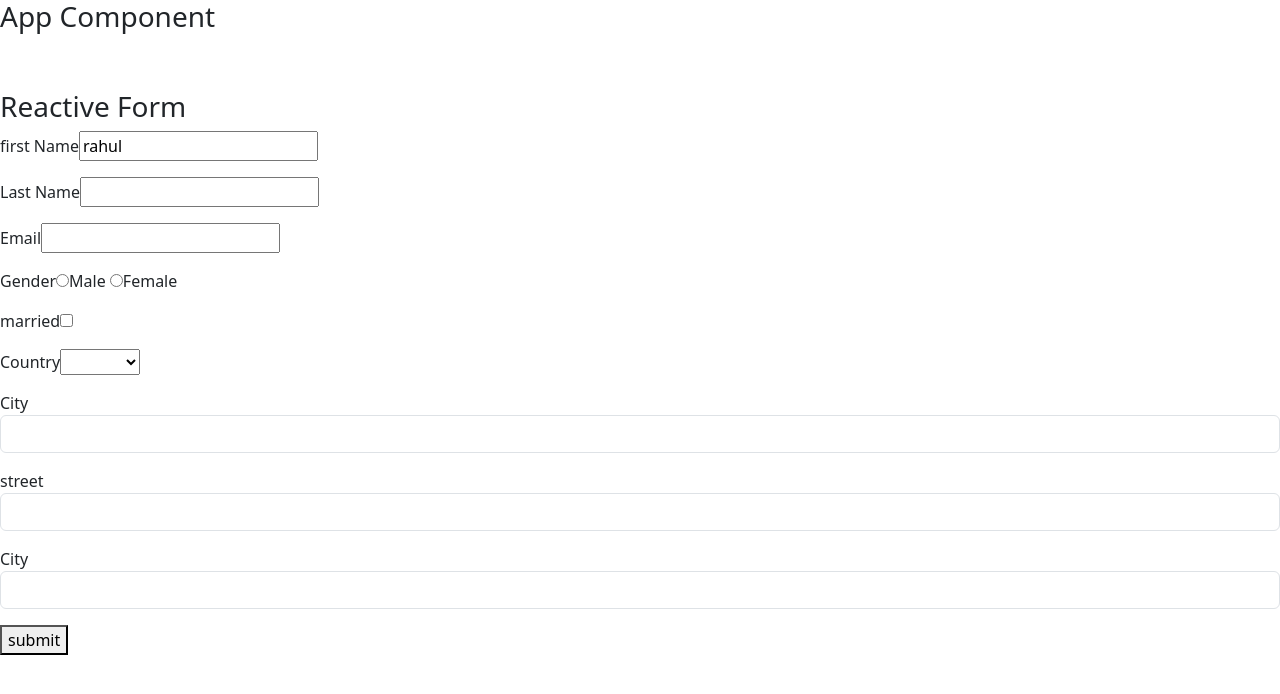
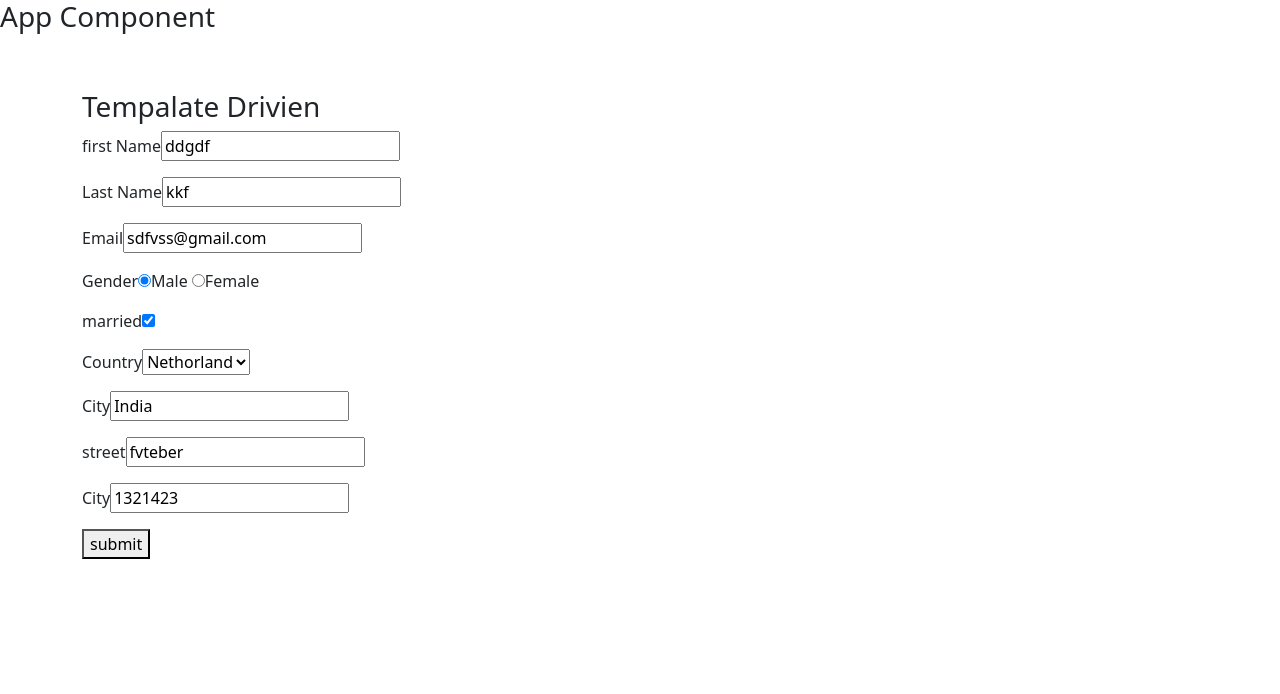
Before and after one commit to kumarnivi/Learning-Angular, an Angular app: page / in a window 1280 px wide. Shown: the top 694 px of the page. Built offline with nearby package versions, Linux system fonts and the light colour scheme.

Commit message:
TD Form Validation

```diff
--- a/src/app/app.component.html
+++ b/src/app/app.component.html
@@ -1,9 +1,9 @@
 <h3>App Component</h3>
 <!-- **Forms Template Deiven -->
 <br> <br>
-<!-- <app-template-driven-form></app-template-driven-form> -->
+<app-template-driven-form></app-template-driven-form>
 <!-- **Reactive form -->
-<app-reactive-form></app-reactive-form>
+<!-- <app-reactive-form></app-reactive-form> -->
 <!-- <app-list ></app-list> -->
 <!-- Title : <input type="text" name="" id="" [(ngModel)]="title">
 <button (click)="addTitle()">Sumbit</button>
--- a/src/app/reactive-form/reactive-form.component.html
+++ b/src/app/reactive-form/reactive-form.component.html
@@ -1,4 +1,4 @@
-<h3>Reactive Form</h3>
+<!-- <h3>Reactive Form</h3>
 <form action="" [formGroup]="contactForm" (submit)="onSubmit()">
     <p>
         <label for="firstname">first Name</label>
@@ -56,4 +56,4 @@
     <p>
         <button type="submit">submit</button>
     </p>
-</form>
+</form> -->
--- a/src/app/reactive-form/reactive-form.component.ts
+++ b/src/app/reactive-form/reactive-form.component.ts
@@ -7,22 +7,22 @@ import { FormControl, FormGroup } from '@angular/forms';
   styleUrls: ['./reactive-form.component.css']
 })
 export class ReactiveFormComponent {
- contactForm = new FormGroup({
-  firstName : new FormControl('rahul'),
-  lastName : new FormControl(),
-  email : new FormControl(),
-  gender : new FormControl(),
-  isMarried : new FormControl(),
-  country : new FormControl(),
- address: new FormGroup({
-  city: new FormControl(),
-  street:new FormControl(),
-  pinCode:new FormControl()
+//  contactForm = new FormGroup({
+//   firstName : new FormControl('rahul'),
+//   lastName : new FormControl(),
+//   email : new FormControl(),
+//   gender : new FormControl(),
+//   isMarried : new FormControl(),
+//   country : new FormControl(),
+//  address: new FormGroup({
+//   city: new FormControl(),
+//   street:new FormControl(),
+//   pinCode:new FormControl()
 
- })
+//  })
 
- })
- onSubmit(){
-  console.log(this.contactForm.value);
- }
+//  })
+//  onSubmit(){
+//   console.log(this.contactForm.value);
+//  }
 }
--- a/src/app/template-driven-form/template-driven-form.component.html
+++ b/src/app/template-driven-form/template-driven-form.component.html
@@ -1,9 +1,14 @@
-<!-- <div class="container">
+<div class="container">
     <h3>Tempalate Drivien</h3>
-    <form action="" #contactForm="ngForm" (submit)="onSubmit(contactForm)">
+    <form action="" #contactForm="ngForm" (submit)="onSubmit(firstName)" >
         <p>
             <label for="firstname">first Name</label>
-            <input type="text" name="firstname" id="firstname" [(ngModel)]="contact.firstName">
+            <input type="text" #firstName="ngModel" name="firstname" id="firstname" [(ngModel)]="contact.firstName" required>
+            <span  *ngIf="!firstName.valid && (firstName.touched || firstName.dirty)">
+                <span class="text-danger" *ngIf="firstName.errors?.['minlength']"> minmum length is 10 corecter</span>
+                <!-- <span *ngIf="firstName.errors?.['required']"> first Name is required</span> -->
+
+            </span>
         </p>
         <p>
             <label for="lastname">Last Name</label>
@@ -46,7 +51,7 @@
           </p>
         </div>
         <p>
-            <button type="submit">submit</button>
+            <button type="submit" >submit</button>
         </p>
     </form>
-</div> -->
+</div>
--- a/src/app/template-driven-form/template-driven-form.component.ts
+++ b/src/app/template-driven-form/template-driven-form.component.ts
@@ -1,61 +1,61 @@
 import { Component, OnInit } from '@angular/core';
-import { NgForm } from '@angular/forms';
+import { NgControl, NgForm } from '@angular/forms';
 
 @Component({
   selector: 'app-template-driven-form',
   templateUrl: './template-driven-form.component.html',
   styleUrls: ['./template-driven-form.component.css']
 })
-export class TemplateDrivenFormComponent {
-
-}
-// export class TemplateDrivenFormComponent implements OnInit {
-//    countryList:Country[]=[
-//     new Country('1', 'India'),
-//     new Country('2', 'Nethorland'),
-//     new Country('3', 'Canada')
-//    ];
-//     contact!:Contact;
-
-//  ngOnInit(): void {
-//    this.contact = {
-//  firstName: "ddgdf",
-//  lastName:"kkf",
-//  email:"sdfvss@gmail.com",
-//  gender:"male",
-//  isMarried:true,
-//  country: "2",
-//  address:{
-//   city:"India", street:"fvteber", pincode:"1321423"
-//  }
-//    }
-//  }
-//    onSubmit(form:NgForm) {
-//     console.log(form.value)
-//    }
-// }
 
 
-// class Country {
-//   id:string;
-//   name:string
+export class TemplateDrivenFormComponent implements OnInit {
+   countryList:Country[]=[
+    new Country('1', 'India'),
+    new Country('2', 'Nethorland'),
+    new Country('3', 'Canada')
+   ];
+    contact!:Contact;
 
-//   constructor(id:string, name:string){
-//     this.id= id;
-//     this.name= name
-//   }
-// }
+ ngOnInit(): void {
+   this.contact = {
+ firstName: "ddgdf",
+ lastName:"kkf",
+ email:"sdfvss@gmail.com",
+ gender:"male",
+ isMarried:true,
+ country: "2",
+ address:{
+  city:"India", street:"fvteber", pincode:"1321423"
+ }
+   }
+ }
+   onSubmit(formcontrol:NgControl) {
+    console.log(formcontrol)
+   }
+}
 
 
-// class Contact {
-//   firstName!:string;
-//   lastName!:string;
-//   email!:string;
-//   gender!:string;
-//   isMarried!:boolean;
-//   country!:string;
-//   address!: {
-//     city:string;
-//     street:string;
-//     pincode:string;
-//   }
+class Country {
+  id:string;
+  name:string
+
+  constructor(id:string, name:string){
+    this.id= id;
+    this.name= name
+  }
+}
+
+
+class Contact {
+  firstName!:string;
+  lastName!:string;
+  email!:string;
+  gender!:string;
+  isMarried!:boolean;
+  country!:string;
+  address!: {
+    city:string;
+    street:string;
+    pincode:string;
+  }
+}
```
